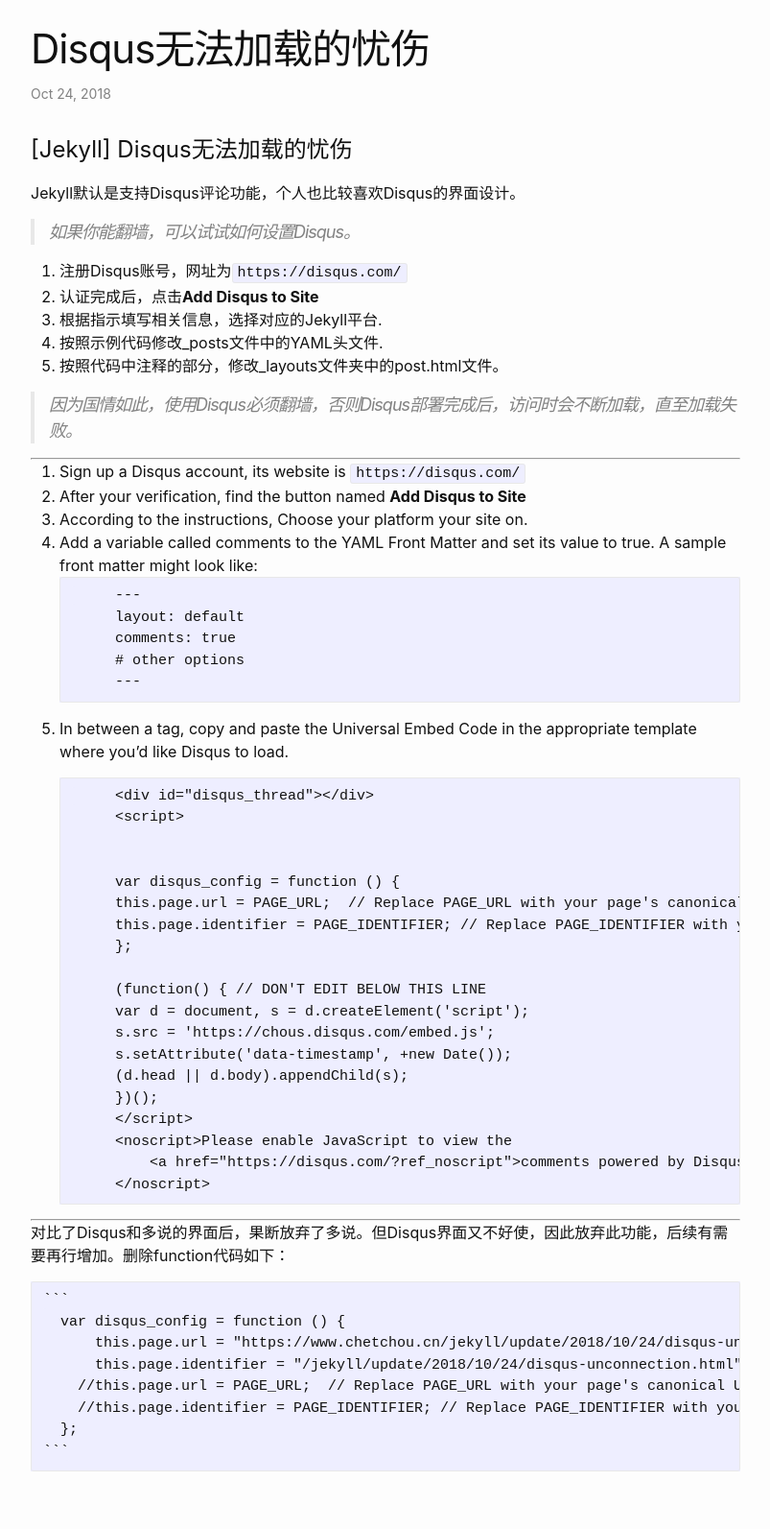
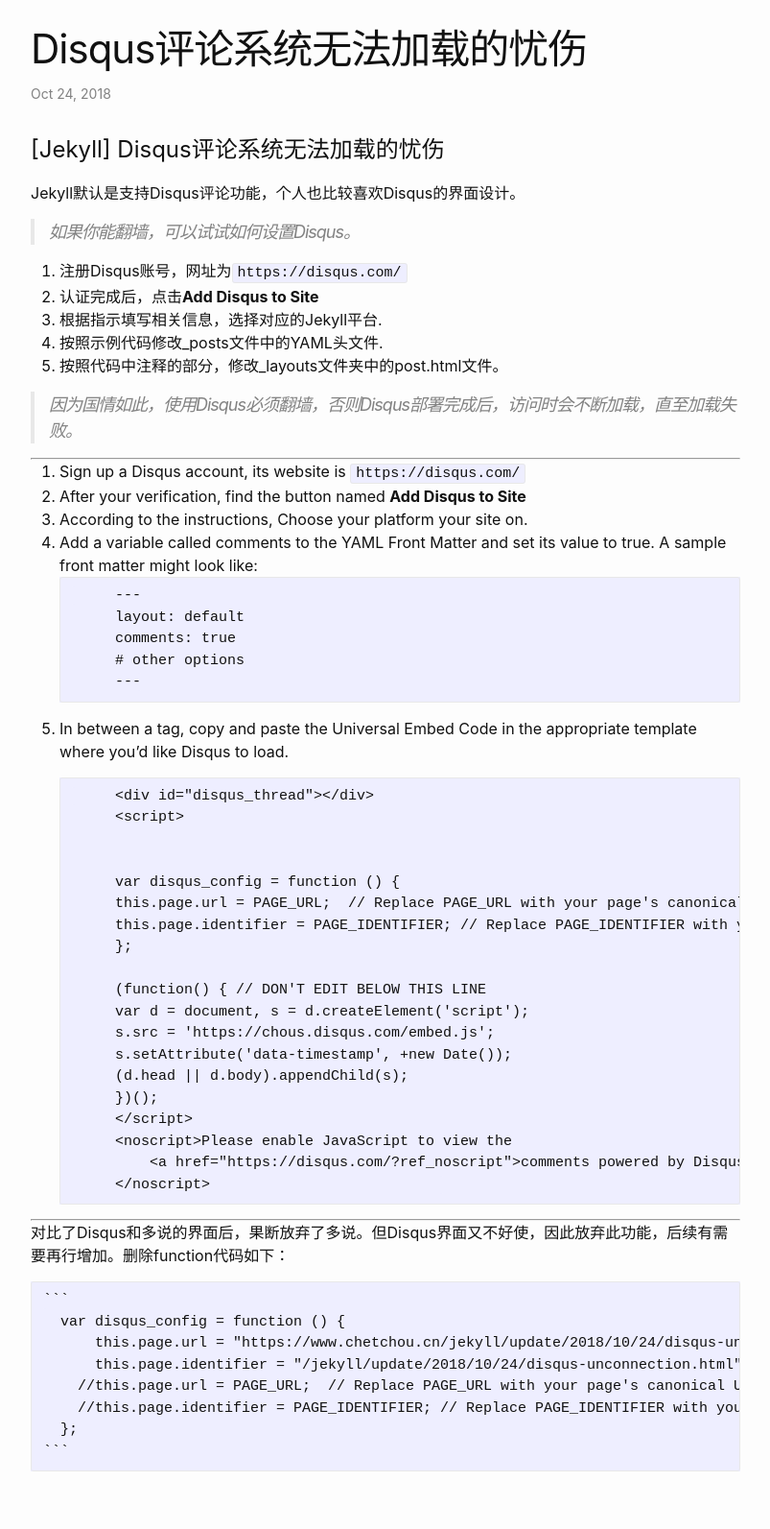
Before and after one commit to CHETCHOU/chetchou.github.io, a Jekyll site: the page built from _posts/2018-10-24-disqus-unconnection.md, in a window 1280 px wide. Shown: the whole page at 96% size, without its empty margins (238-1041 px from the left). Built offline with Jekyll 4.4.1, drawn with Linux system fonts in a browser that asks for light colours.

Commit message:
2018-10-25 1050

```diff
--- a/_posts/2018-10-24-disqus-unconnection.md
+++ b/_posts/2018-10-24-disqus-unconnection.md
@@ -1,11 +1,11 @@
 ---
 layout: post
-title:  "Disqus无法加载的忧伤"
+title:  "Disqus评论系统无法加载的忧伤"
 comments: false
 date:   2018-10-24 23:36:13 +0800
 categories: jekyll update
 ---
-# [Jekyll] Disqus无法加载的忧伤
+# [Jekyll] Disqus评论系统无法加载的忧伤
 Jekyll默认是支持Disqus评论功能，个人也比较喜欢Disqus的界面设计。
 > 如果你能翻墙，可以试试如何设置Disqus。
 
```
